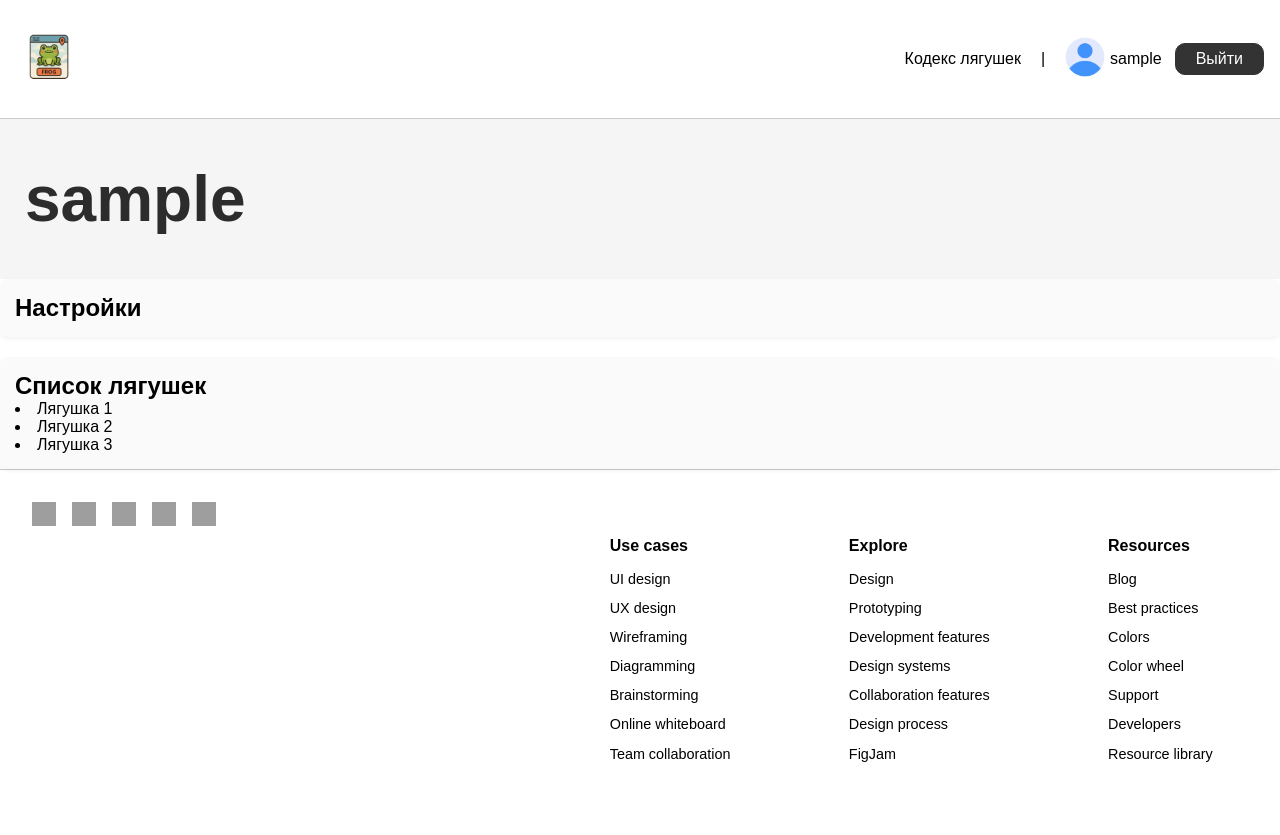
After one commit to ilyash0/frog, a Django app: page /profile/ in a window 1280 px wide. The commit adds this page. Run offline with Django 5.2, Linux system fonts and the light colour scheme; the visitor is signed in with stand-in values (Sample User, id 1); grey boxes are pictures that could not be loaded.

Commit message:
Add user simple profile

```diff
--- a/templates/base.html
+++ b/templates/base.html
@@ -11,21 +11,26 @@
 
 <header>
     <div class="header-left">
-        <div class="logo" onclick="window.location.replace('/')">
+        <a href="{% url 'home' %}">
+            <div class="logo">
                 <img src="{% static 'img/icon.png' %}" width="50px" alt="icon">
             </div>
+        </a>
     </div>
 
     <div class="header-right">
         <a href="/" class="header__link">Кодекс лягушек</a>
         <p style="margin: 0 20px">|</p>
         {% if user.is_authenticated %}
+            <a href="{% url 'profile' %}">
                 {% if user.profile.avatar %}
                     <img src="{{ user.profile.avatar.url }}" alt="{{ user.username }}" class="avatar">
                 {% else %}
-                <img src="{% static 'img/default-avatar.webp' %}" alt="{{ user.username }}" width="32px" class="avatar">
+                    <img src="{% static 'img/default-avatar.webp' %}" alt="{{ user.username }}" width="32px"
+                         class="avatar">
                 {% endif %}
-            <span class="username">{{ user.username }}</span>
+            </a>
+            <a href="{% url 'profile' %}" class="username">{{ user.username }}</a>
             <form action="{% url 'logout' %}" method="post" style="margin:0;">
                 {% csrf_token %}
                 <button type="submit" class="black-button">Выйти</button>
--- /dev/null
+++ b/templates/user/profile.html
@@ -0,0 +1,45 @@
+{% extends 'base.html' %}
+
+{% block title %}Профиль пользователя{% endblock %}
+{% block header %}Профиль{% endblock %}
+
+{% block content %}
+    <div class="container" style="min-height: 20vh; align-items: start">
+        <h1 style="margin: 25px" class="card-header">{{ user.username }}</h1>
+    </div>
+    <section class="profile-container">
+        <div class="settings">
+            <h1>Настройки</h1>
+        </div>
+
+        <div class="frogs">
+            <h1>Список лягушек</h1>
+            <ul>
+                <li>Лягушка 1</li>
+                <li>Лягушка 2</li>
+                <li>Лягушка 3</li>
+            </ul>
+        </div>
+    </section>
+
+    <style>
+        .profile-container {
+            display: flex;
+            flex-direction: column;
+            gap: 20px;
+            text-align: left;
+
+        .settings, .frogs {
+            background-color: #fafafa;
+            border-radius: 8px;
+            padding: 15px;
+            box-shadow: 0 2px 4px rgba(0, 0, 0, 0.05);
+        }
+
+        .frogs ul {
+            list-style: disc inside;
+            margin: 0;
+            padding: 0;
+        }
+    </style>
+{% endblock %}
--- a/user/urls.py
+++ b/user/urls.py
@@ -1,9 +1,10 @@
 from django.urls import path
 from django.contrib.auth.views import LogoutView
-from .views import signup_view, login_view
+from .views import signup_view, login_view, ProfileView
 
 urlpatterns = [
     path('signup/', signup_view, name='signup'),
     path('login/', login_view, name='login'),
     path('logout/', LogoutView.as_view(next_page='home'), name='logout'),
+    path('profile/', ProfileView.as_view(), name='profile'),
 ]
--- a/user/views.py
+++ b/user/views.py
@@ -1,6 +1,8 @@
 from django.shortcuts import render, redirect
 from django.contrib.auth import login, authenticate
 from .forms import SignUpForm, CustomAuthenticationForm
+from django.contrib.auth.mixins import LoginRequiredMixin
+from django.views.generic import TemplateView
 
 
 def signup_view(request):
@@ -29,3 +31,7 @@ def login_view(request):
     else:
         form = CustomAuthenticationForm()
     return render(request, 'user/login.html', {'form': form})
+
+
+class ProfileView(LoginRequiredMixin, TemplateView):
+    template_name = 'user/profile.html'
```
Lines whose indentation alone changed are shown as unchanged.
